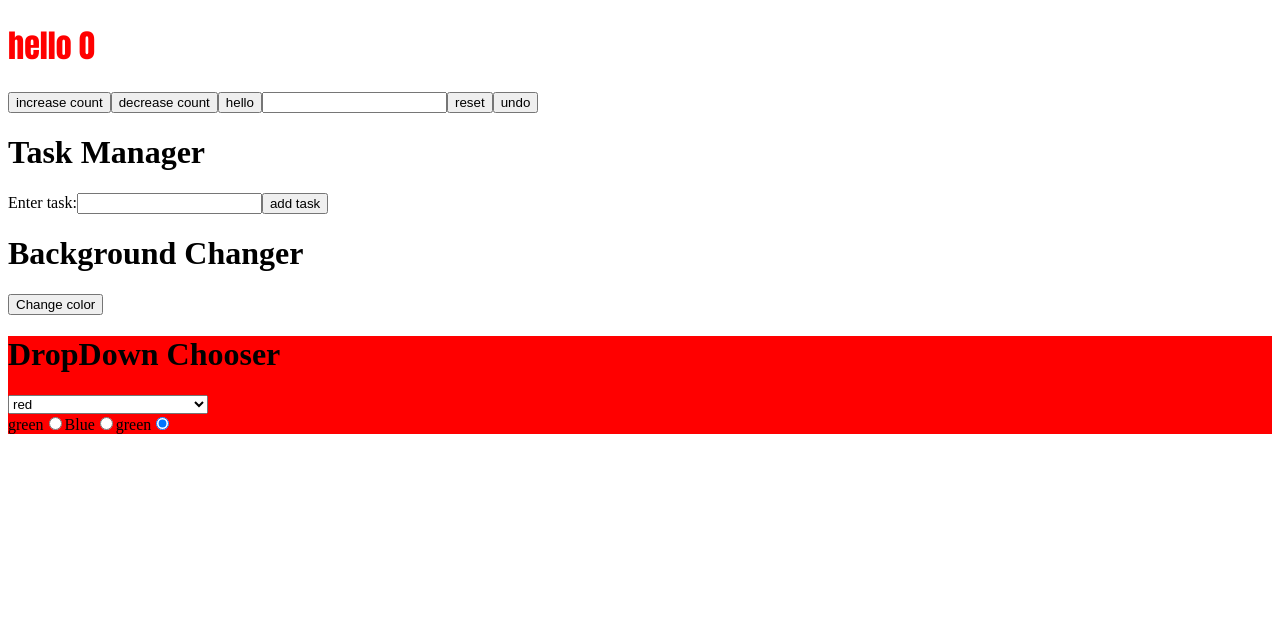
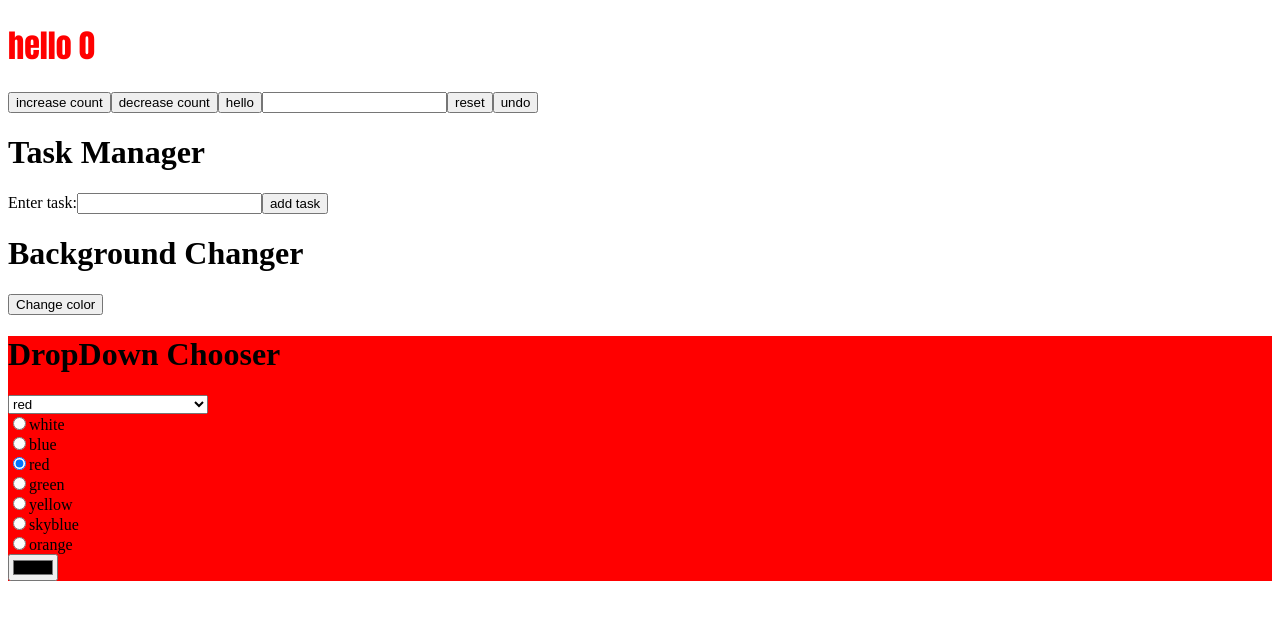
Before and after one commit to Biplovkarki/simple-counter-app, a Next.js app: page / in a window 1280 px wide. Shown: the top 620 px of the page. Built offline with nearby package versions, Linux system fonts and the light colour scheme.

Commit message:
add this

```diff
--- a/src/pages/dropDown.js
+++ b/src/pages/dropDown.js
@@ -1,57 +1,58 @@
 import { useState } from "react";
-const Rangs=["white","blue","red","green","yellow","skyblue","orange"];
-export const DropDown =()=>{
-    const [backgroundC,setBackground]=useState("red");
-    const handleSelector=(e)=>{
+const Rangs = ["white", "blue", "red", "green", "yellow", "skyblue", "orange"];
+export const DropDown = () => {
+    const [backgroundC, setBackground] = useState("red");
+    const handleSelector = (e) => {
         setBackground(e.target.value);
 
     }
-   return(
+    return (
 
         <div style={{
-    backgroundColor:backgroundC,
+            backgroundColor: backgroundC,
         }}>
             <h1>DropDown Chooser</h1>
-<select value={backgroundC}  onChange={handleSelector}
+            <select value={backgroundC} onChange={handleSelector}
                 style={{
-    width:200
+                    width: 200
                 }}>
                 {
-    Rangs.map((rang) =>{
-        return(
-            <option value ={rang}>{rang}</option>
-        )})}
+                    Rangs.map((rang) => {
+                        return (
+                            <option value={rang}>{rang}</option>
+                        )
+                    })}
+
+
+            </select>
+            <div class="radiobutton" style={{ display: "flex", flexDirection: "column" }}>
+                {
+                    Rangs.map((rang) => {
+                        return (
+                            <label>
+
+                                <input
+                                    value={rang}
+                                    type="radio"
+
+                                    checked={backgroundC === rang}
+                                    onChange={handleSelector}
+                                />
+                                {rang}
+                            </label>
+                        )
+                    })}
+
+            </div>
+            <div>
+                <label>
+                    <input type="color" vaule={backgroundC} onChange={handleSelector}/>
+                </label>
+            </div>
+
+        </div>
 
 
 
-
-
-</select>
-<div>
-    <label>green
-        <input
-        type="radio"
-        value="green"
-        checked={backgroundC==="green"}
-        onChange={handleSelector}/>
-    </label>
-    <label>Blue
-        <input
-        type="radio"
-        value="blue"
-        checked={backgroundC==="blue"}
-        onChange={handleSelector}/>
-    </label>
-    <label>green
-        <input
-        type="radio"
-        value="red"
-        checked={backgroundC==="red"}
-        onChange={handleSelector}/>
-    </label>
-
-</div>
-
-</div>
     );
 }
--- a/src/styles/globals.css
+++ b/src/styles/globals.css
@@ -3,3 +3,8 @@
   font-family:Impact, Haettenschweiler, 'Arial Narrow Bold', sans-serif;
   font-weight: bold;
 }
+/* .radiobutton{
+  display: flex;
+  flex-direction: column;
+
+} */
```
Lines whose indentation alone changed are shown as unchanged.
